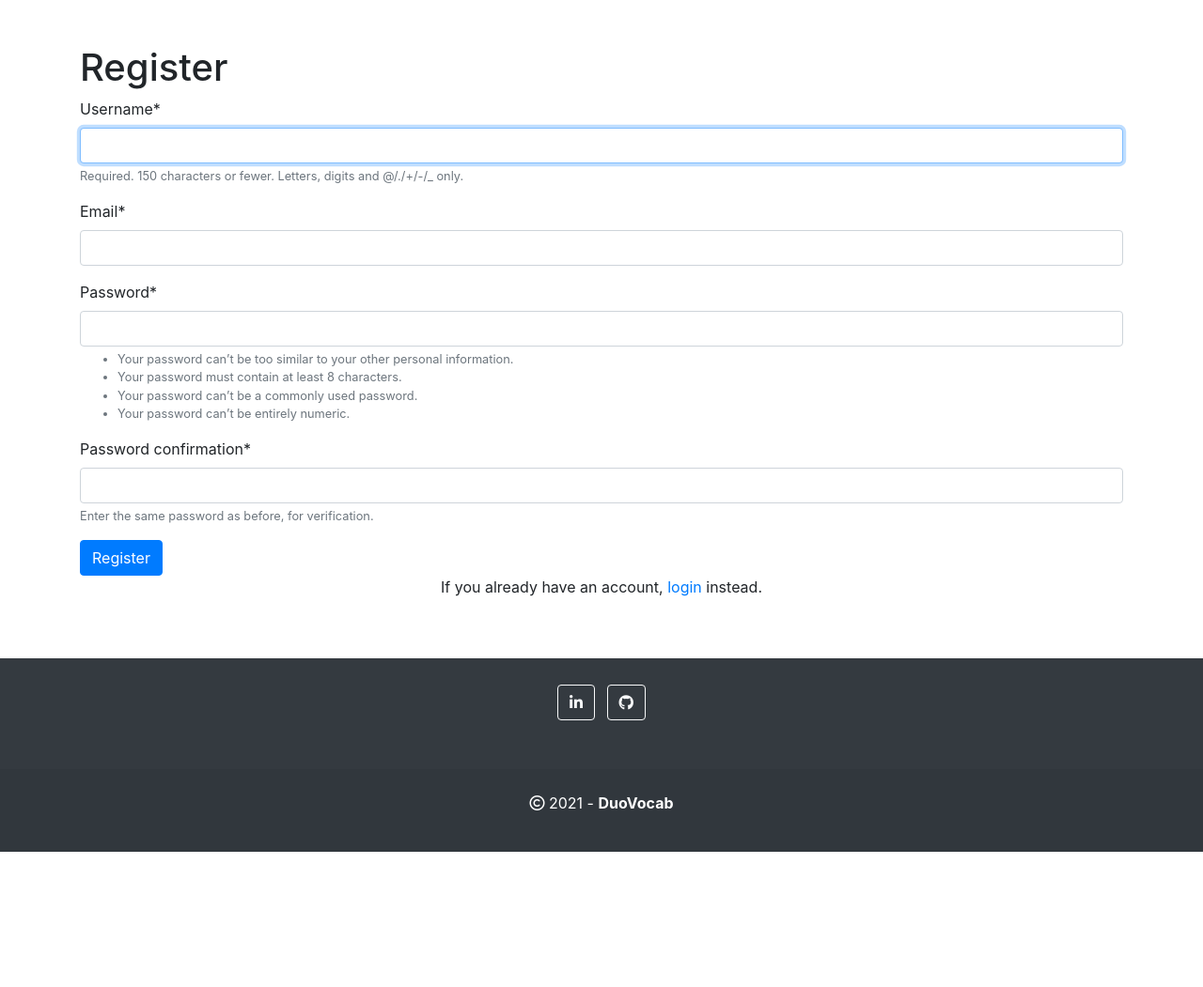
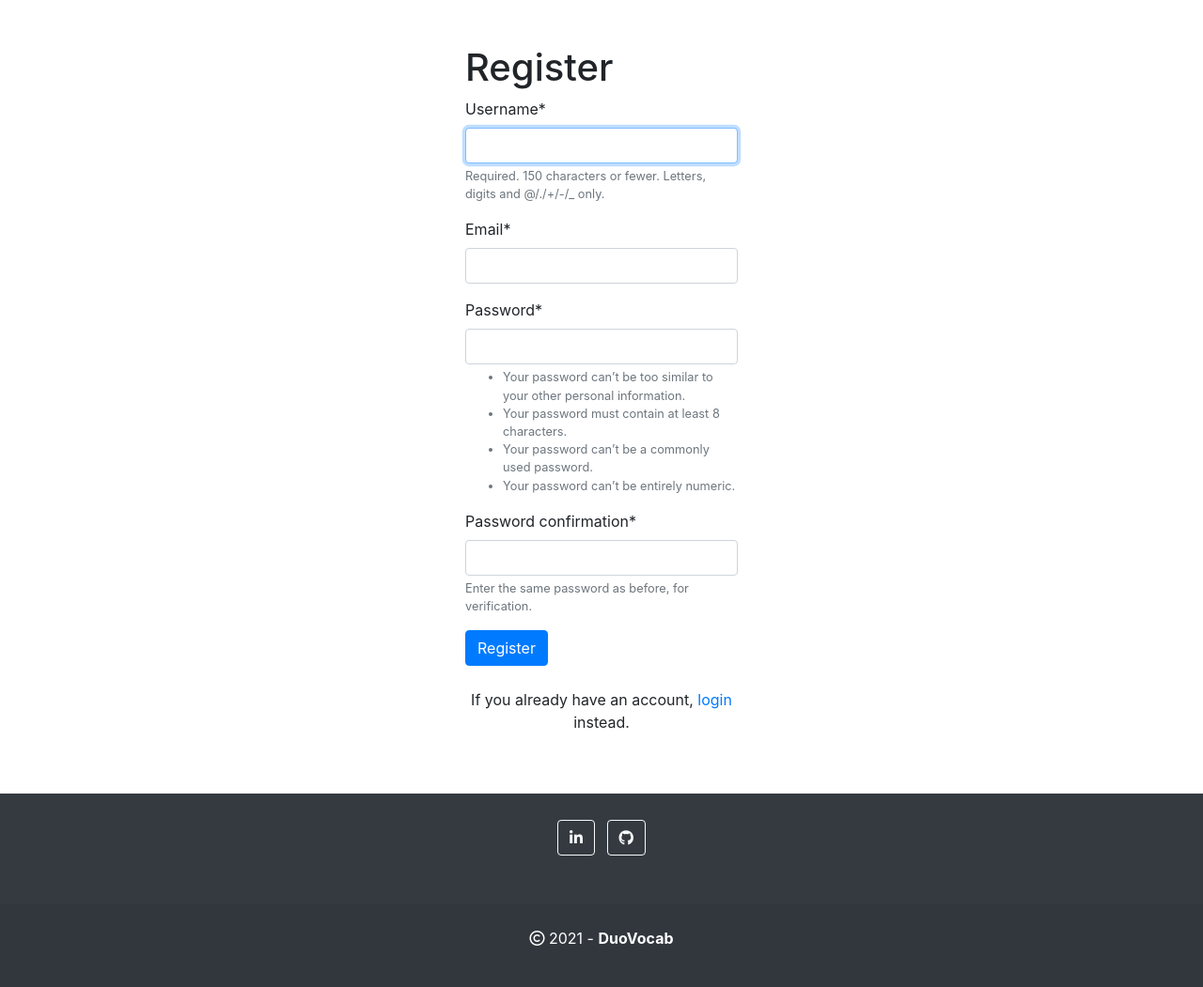
Before and after one commit to mustafaulker/DuoVocab, a Django app: page /register/ in a window 1280 px wide. Shown: the part 56-1107 px from the top of the page at 94% size. Before the commit the page ends 963 px from the top, so only its background shows below. Run offline with Django 3.2, Linux system fonts and the light colour scheme; some libraries are stand-ins or nearby versions.

Commit message:
Align form elements

```diff
--- a/templates/auth/login.html
+++ b/templates/auth/login.html
@@ -7,13 +7,14 @@
     {% load crispy_forms_tags %}
     {% load crispy_forms_filters %}
 
-    <div class="container py-5">
+    <div class="container py-5 center w-25">
         <h1>Login</h1>
         <form method="POST">
             {% csrf_token %}
             {{ login_form|crispy }}
             <button class="btn btn-primary" type="submit">Login</button>
         </form>
+        <br>
         <p class="text-center">Don't have an account? <a href="/register">Create an account</a>.</p>
     </div>
 
--- a/templates/auth/register.html
+++ b/templates/auth/register.html
@@ -7,13 +7,14 @@
     {% load crispy_forms_tags %}
     {% load crispy_forms_filters %}
 
-    <div class="container py-5">
+    <div class="container py-5 center w-25">
         <h1>Register</h1>
         <form method="POST">
             {% csrf_token %}
             {{ register_form|crispy }}
             <button class="btn btn-primary" type="submit">Register</button>
         </form>
+        <br>
         <p class="text-center">If you already have an account, <a href="/login">login</a> instead.</p>
     </div>
 
```
